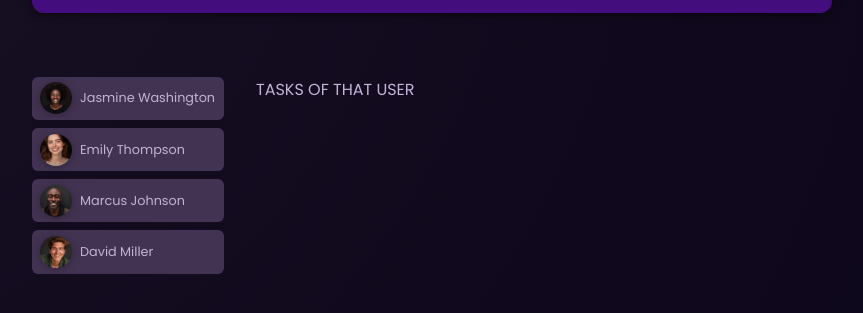
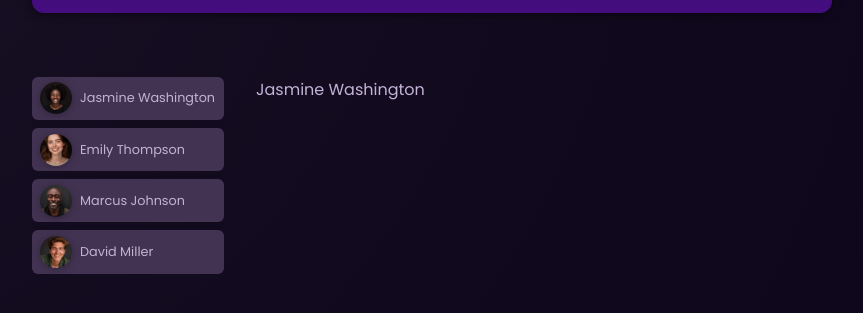
Before and after one commit to adarshwg/first-angular-project, an Angular app: page / in a window 1280 px wide. Shown: the part 195-508 px from the top of the page, without its empty margins (208-1071 px from the left). Built offline with nearby package versions, Linux system fonts and the light colour scheme.

Commit message:
added the functionality that if the user profile is clicked, his name will be displayed in the tasks and added the tasks compoennt:

```diff
--- a/src/app/app.component.html
+++ b/src/app/app.component.html
@@ -34,5 +34,5 @@
       />
     </li>
   </ul>
-  TASKS OF THAT USER
+  <app-tasks [name]= "selectedUserName.name"/>
 </main>
--- a/src/app/app.component.ts
+++ b/src/app/app.component.ts
@@ -1,20 +1,23 @@
-import { Component } from '@angular/core';
-import { RouterOutlet } from '@angular/router';
+import { Component} from '@angular/core';
 import { HeaderComponent } from './header.component';
 import { UserComponent } from './user/user.component';
 import { DUMMY_USERS } from './dummy-users';
-
+import { TasksComponent } from './tasks/tasks.component';
 @Component({
   selector: 'app-root',
   standalone: true,
-  imports: [RouterOutlet, HeaderComponent, UserComponent],
+  imports: [HeaderComponent, UserComponent,TasksComponent],
   templateUrl: './app.component.html',
   styleUrl: './app.component.css',
 })
 export class AppComponent {
   title = 'first-angular-app';
   users = DUMMY_USERS;
+  selectedUserId = 'u1'
+  get selectedUserName(){
+    return this.users.find((user)=> user.id===this.selectedUserId)!
+  }
   onSelectUser(id:string){
-    console.log('selected user witht he id '+id)
+    this.selectedUserId = id
   }
 }
--- /dev/null
+++ b/src/app/tasks/tasks.component.html
@@ -0,0 +1,3 @@
+<div >
+    {{name}}
+</div>
--- a/src/main.ts
+++ b/src/main.ts
@@ -1,6 +1,4 @@
 import { bootstrapApplication } from '@angular/platform-browser';
 import { appConfig } from './app/app.config';
 import { AppComponent } from './app/app.component';
-import { HeaderComponent } from './app/header.component';
-
 bootstrapApplication(AppComponent, appConfig).catch((err) => console.error(err));
```
Also changed, not shown: src/app/tasks/tasks.component.ts (added, +12 -0 lines), src/app/tasks/tasks.component.css (added), 1 other file (tests, documents, lock files or other folders).
